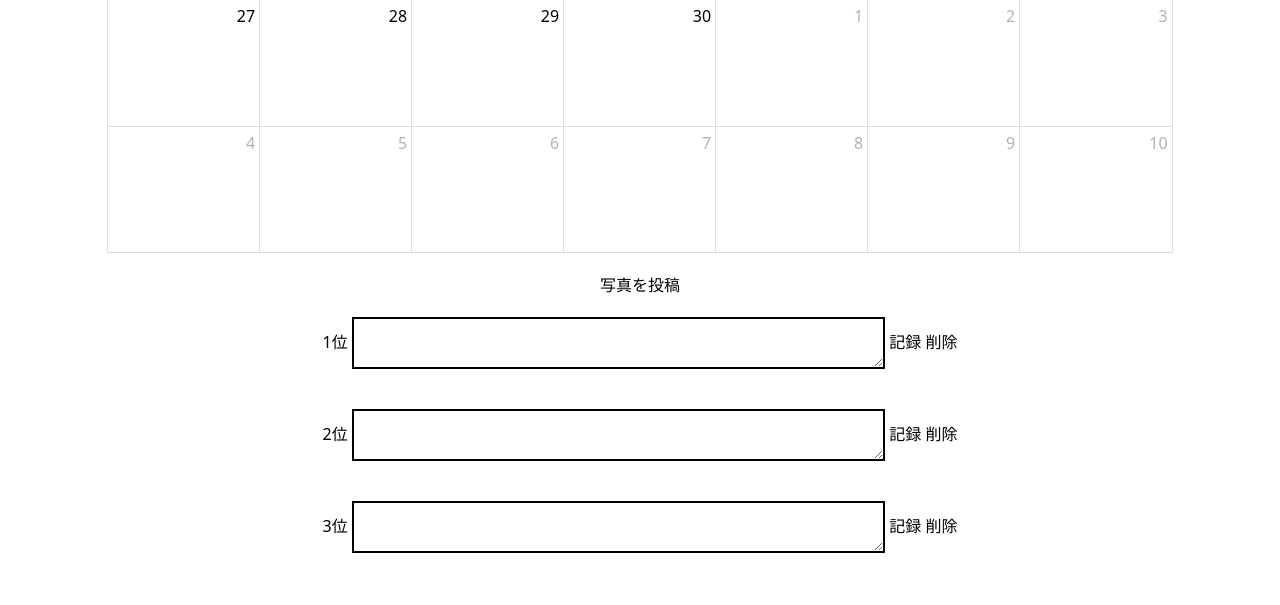
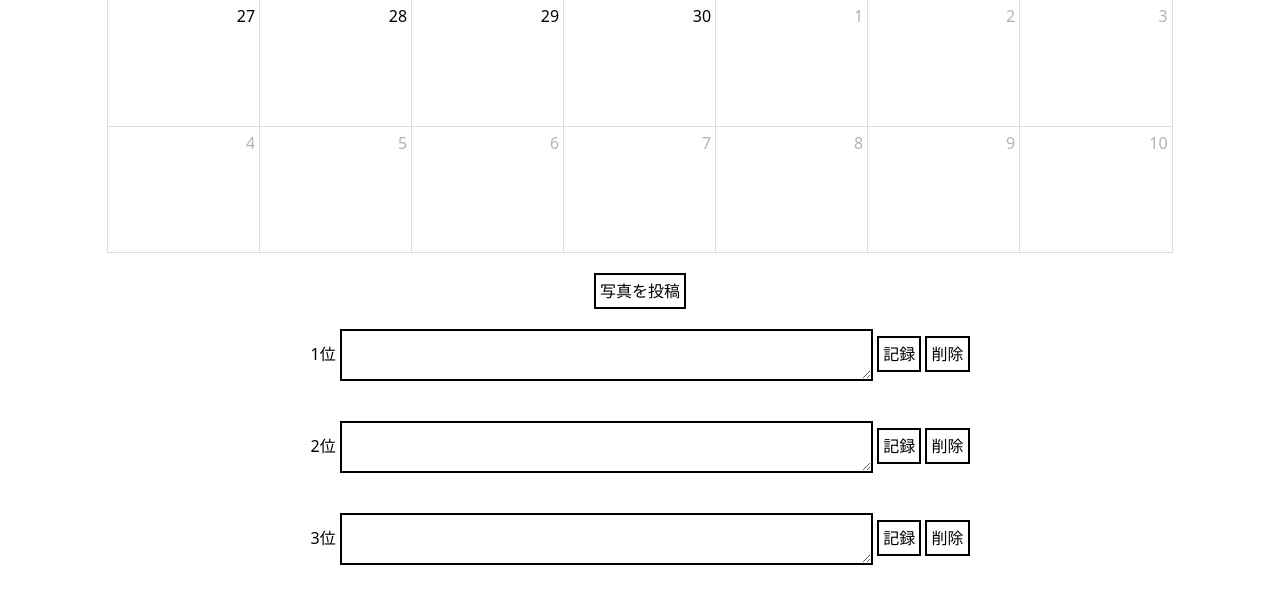
Before and after one commit to TO053037/PositiveDairyAppDjango, a Django app: page / in a window 1280 px wide. Shown: the part 683-1288 px from the top of the page. Before the commit the page ends 1236 px from the top, so only its background shows below. Run offline with Django 4.2, Linux system fonts and the light colour scheme; a user stored in the database is signed in; data comes from the database, SQL or seed files in the repository; data that the repository does not hold is empty; some libraries are stand-ins or nearby versions.

Commit message:
add: button border

```diff
--- a/templates/dairyApp/index.html
+++ b/templates/dairyApp/index.html
@@ -36,7 +36,7 @@
                 <ul id="show-picture-ul" class="flex justify-evenly"></ul>
             </div>
             <div id="save-picture-button" class="text-center">
-                <button onclick="postDairyPicture()">写真を投稿</button>
+                <button onclick="postDairyPicture()" class="border-solid border-2 border-black p-1">写真を投稿</button>
             </div>
             <div id="form-1" class="text-center py-5">
                 <label class="">
@@ -44,8 +44,8 @@
                     <textarea id="textarea-1" class="border-2 border-black w-1/2 align-middle"
                               name="content-form"></textarea>
                 </label>
-                <button type="submit" onclick="postDairyContent(1)">記録</button>
-                <button type="submit" onclick="deleteDairyContent(1)">削除</button>
+                <button type="submit" onclick="postDairyContent(1)" class="border-solid border-2 border-black p-1">記録</button>
+                <button type="submit" onclick="deleteDairyContent(1)" class="border-solid border-2 border-black p-1" >削除</button>
             </div>
             <div id="form-2" class="text-center py-5">
                 <label>
@@ -53,8 +53,8 @@
                     <textarea id="textarea-2" class="border-2 border-black w-1/2 align-middle"
                               name=content-form"></textarea>
                 </label>
-                <button type="submit" onclick="postDairyContent(2)">記録</button>
-                <button type="submit" onclick="deleteDairyContent(2)">削除</button>
+                <button type="submit" onclick="postDairyContent(2)" class="border-solid border-2 border-black p-1">記録</button>
+                <button type="submit" onclick="deleteDairyContent(2)" class="border-solid border-2 border-black p-1">削除</button>
             </div>
             <div id="form-3" class="text-center py-5">
                 <label>
@@ -62,8 +62,8 @@
                     <textarea id="textarea-3" class="border-2 border-black w-1/2 align-middle"
                               name="content-form"></textarea>
                 </label>
-                <button type="submit" onclick="postDairyContent(3)">記録</button>
-                <button type="submit" onclick="deleteDairyContent(3)">削除</button>
+                <button type="submit" onclick="postDairyContent(3)" class="border-solid border-2 border-black p-1">記録</button>
+                <button type="submit" onclick="deleteDairyContent(3)" class="border-solid border-2 border-black p-1">削除</button>
             </div>
         </div>
     </div>
```
